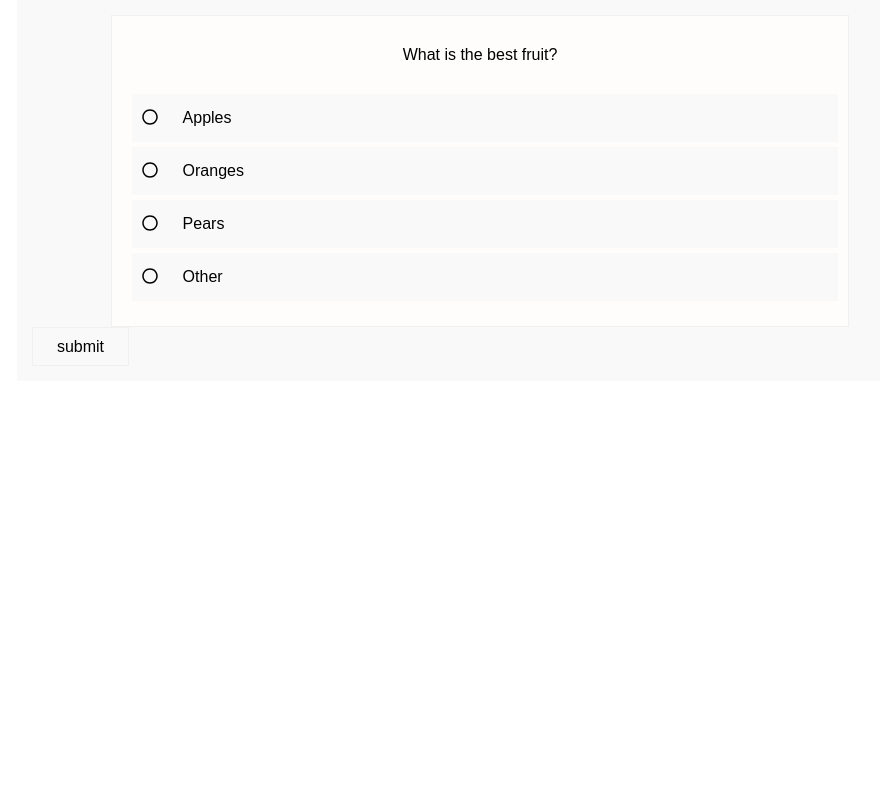
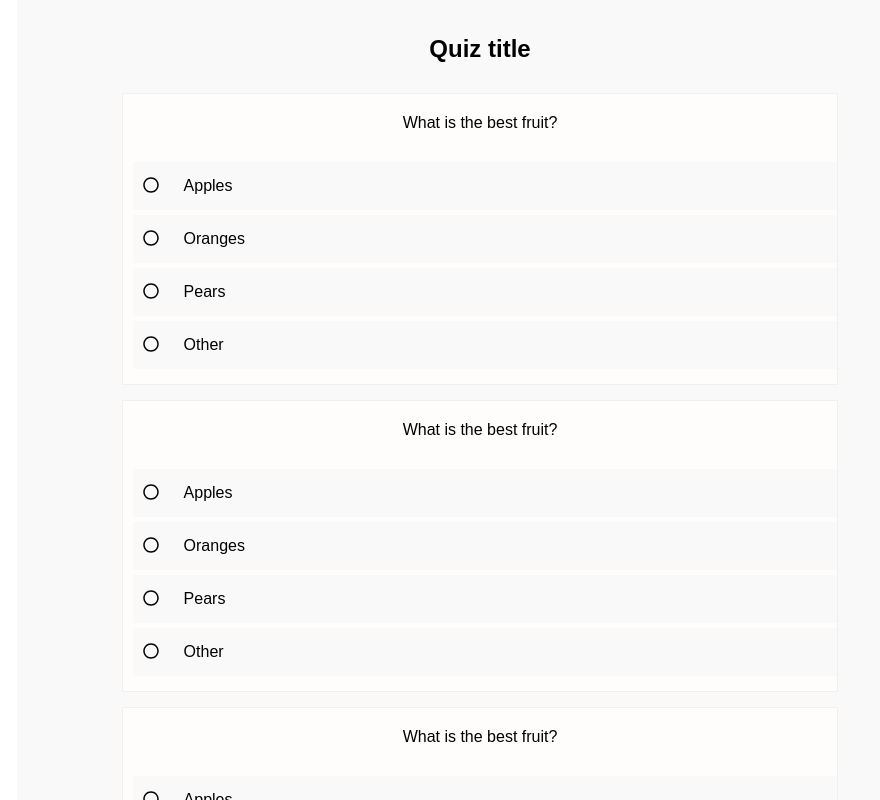
Before and after one commit to iolivia/quiz-web, a React (Create React App) app in the folder quiz-web/: page / in a window 1280 px wide. Shown: the top 800 px of the page, without its empty margins (160-1040 px from the left). Built offline with nearby package versions, Linux system fonts and the light colour scheme.

Commit message:
Adding quiz title and cleaning things up.

```diff
--- a/quiz-web/src/components/Button.tsx
+++ b/quiz-web/src/components/Button.tsx
@@ -1,6 +1,5 @@
 import * as React from 'react';
 
-// tslint:disable-next-line:no-empty-interface
 export interface ButtonProps {
     onClick: () => void;
     text: string;
--- a/quiz-web/src/components/Quiz.tsx
+++ b/quiz-web/src/components/Quiz.tsx
@@ -6,7 +6,6 @@ import Question from './Question';
 export interface QuizProps {
 }
 
-// tslint:disable-next-line:no-empty-interface
 export interface QuizState {
     isAnswered: boolean;
 }
@@ -24,16 +23,35 @@ export class Quiz extends React.Component<QuizProps, QuizState> {
         return (
             <div className="quiz-container">
 
-                {/* Question */}
-                {this.buildQuestion()}
+                {/* Header */}
+                <div className="quiz-header">
+                    <h2>Quiz title</h2>
+                </div>
 
-                {/* Submit button */}
-                <Button text="submit" onClick={this.onSubmit} />
+                <div className="quiz-container-inner">
+                    {/* Question */}
+                    <div className="quiz-questions">
+                        {this.buildQuestions(10)}
+                    </div>
+
+                    {/* Submit button */}
+                    <div className="quiz-buttons">
+                        <Button text="submit" onClick={this.onSubmit} />
+                    </div>
+                </div>
             </div>
         );
     }
 
-    private buildQuestion = () => {
+    private buildQuestions = (count: number) => {
+        const questions = [];
+        for(let i = 0; i < count; i++) {
+            questions.push(this.buildQuestion(i));
+        }
+        return questions;
+    }
+
+    private buildQuestion = (key: number) => {
 
         const questionText = "What is the best fruit?";
         const options = [
@@ -57,6 +75,7 @@ export class Quiz extends React.Component<QuizProps, QuizState> {
 
         return (
             <Question
+                key={key}
                 text={questionText}
                 options={options}
                 isAnswered={this.state.isAnswered}
--- a/quiz-web/src/styles/App.css
+++ b/quiz-web/src/styles/App.css
@@ -36,13 +36,29 @@ body {
   padding: 15px;
   background-color: #f9f9f9;
   margin: 0 auto;
+  padding-bottom: 100px;
 }
 
-.question-container {
+.quiz-container-inner {
   padding: 10px;
   min-width: 200px;
   max-width: 80%;
   margin: 0 auto;
+}
+
+.quiz-header {
+  text-align: center;
+}
+
+.quiz-questions {
+}
+
+.quiz-buttons {
+  float: right;
+}
+
+.question-container {
+  margin-bottom: 15px;
   background-color: #fffcfc;
   border: 1px solid #f2efef;
 }
```
